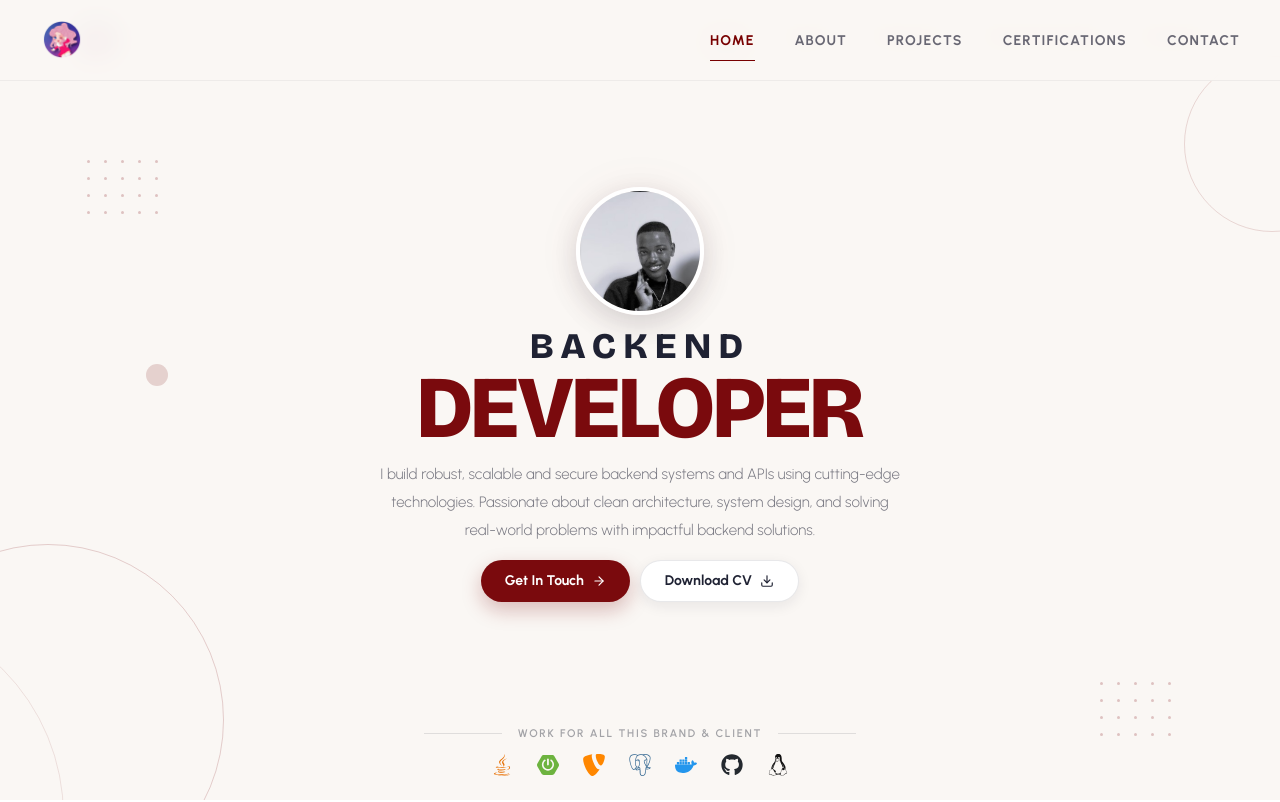
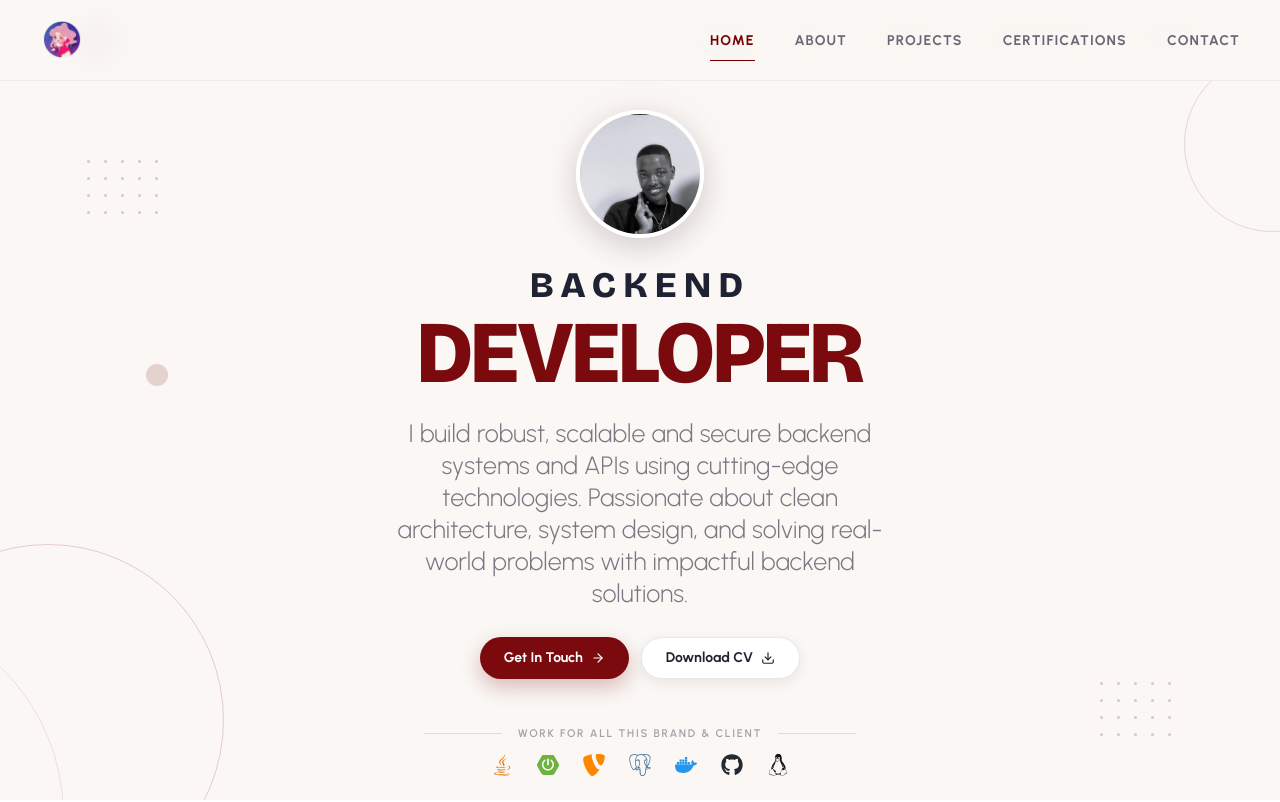
Before and after one commit to hope-dev90/hope-dev, a React (Vite) app: page / in a window 1280 px wide. Shown: the top 802 px of the page. Built offline with nearby package versions, Linux system fonts and the light colour scheme.

Commit message:
hero: increase spacing between avatar, title, intro and buttons

```diff
--- a/src/components/Hero.jsx
+++ b/src/components/Hero.jsx
@@ -114,7 +114,7 @@ export default function Hero() {
       {/* ---------- Content ---------- */}
       <div className="relative mx-auto flex flex-1 flex-col items-center justify-center px-6 text-center sm:px-8">
         {/* Avatar */}
-        <motion.div {...enter(0.1)} className="relative mb-3">
+        <motion.div {...enter(0.1)} className="relative mb-7">
           <div
             className="absolute inset-3 -z-10 rounded-full blur-xl"
             style={{ backgroundColor: "rgba(122,10,13,0.10)" }}
@@ -137,7 +137,7 @@ export default function Hero() {
         <motion.h1
           {...enter(0.28)}
           id="hero-title"
-          className="font-heading mt-0.5 text-[clamp(2.8rem,8vw,5.5rem)] font-black uppercase leading-[0.9] tracking-[-0.02em]"
+          className="font-heading mt-2 text-[clamp(2.8rem,8vw,5.5rem)] font-black uppercase leading-[0.9] tracking-[-0.02em]"
           style={{ color: MAROON }}
         >
           Developer
@@ -146,7 +146,7 @@ export default function Hero() {
         {/* Intro */}
         <motion.p
           {...enter(0.36)}
-          className="mt-3 max-w-[520px] text-sm leading-6 sm:text-[15px] sm:leading-7"
+          className="mt-6 max-w-[520px] text-sm leading-7 sm:text-[25px] sm:leading-8"
           style={{ color: "rgba(31,34,51,0.60)", fontWeight: 300 }}
         >
           I build robust, scalable and secure backend systems and APIs using
@@ -155,7 +155,7 @@ export default function Hero() {
         </motion.p>
 
         {/* Buttons */}
-        <motion.div {...enter(0.44)} className="mt-4 flex flex-wrap justify-center gap-2.5">
+        <motion.div {...enter(0.44)} className="mt-7 flex flex-wrap justify-center gap-3">
           <a
             href="#contact"
             className="inline-flex items-center gap-2 rounded-full px-6 py-2.5 text-sm font-bold text-white transition hover:-translate-y-0.5"
```
